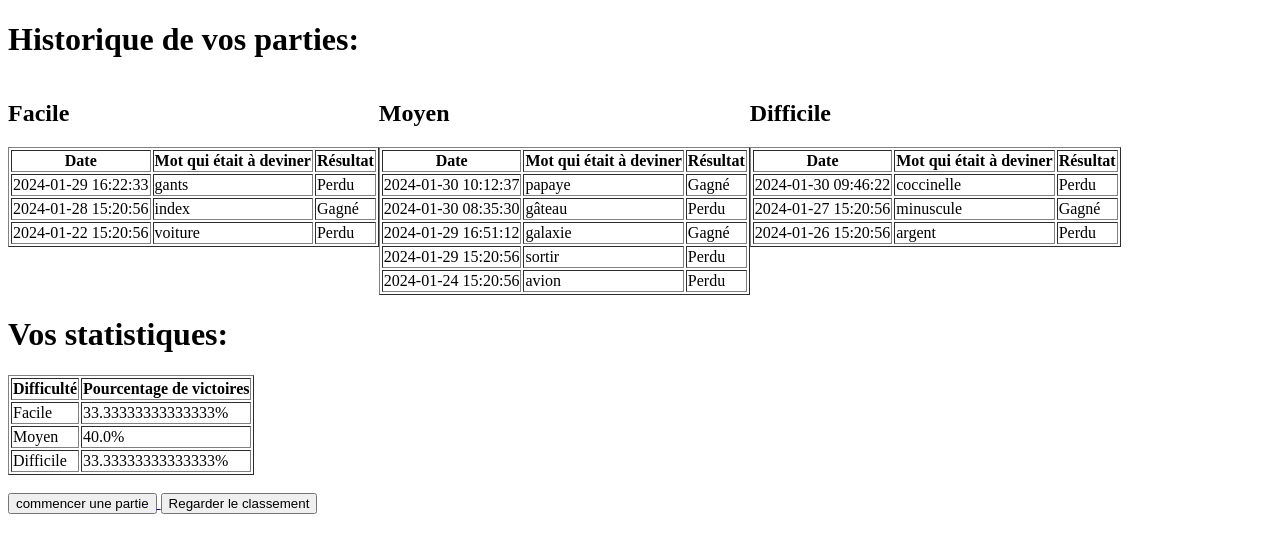
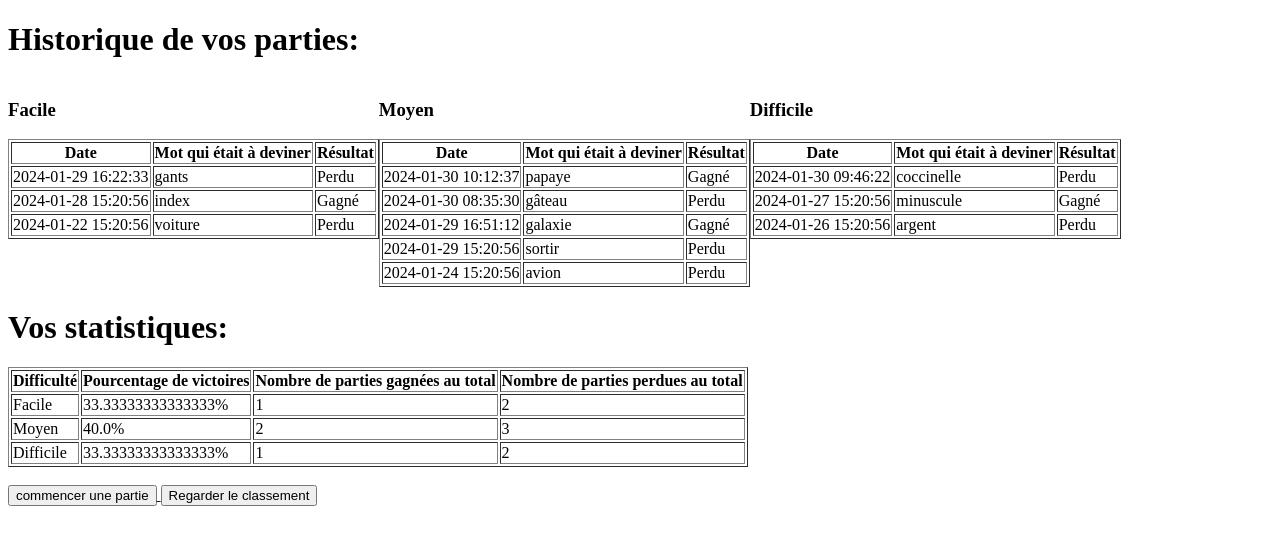
Before and after one commit to TimeoBlondeleauDubois/Pendu-site-avec-base-de-donnee, a Flask app: page /historique in a window 1280 px wide. Shown: the top 553 px of the page. Run offline with Flask 3, Linux system fonts and the light colour scheme; a user stored in the database is signed in; data comes from the database, SQL or seed files in the repository; both versions use the stored data as it was after the commit.

Commit message:
affichage nb de victoire et défaites

```diff
--- a/app.py
+++ b/app.py
@@ -302,8 +302,23 @@ def historique():
     total_parties = total_facile + total_moyen + total_difficile
     pourcentage_total = (len([game for game in game_history_facile + game_history_moyen + game_history_difficile if game[2] == "Gagné"]) / total_parties) * 100 if total_parties > 0 else 0
 
-    return render_template('historique.html', game_history_moyen=game_history_moyen, game_history_facile=game_history_facile, game_history_difficile=game_history_difficile,
-                           pourcentage_facile=pourcentage_facile, pourcentage_moyen=pourcentage_moyen, pourcentage_difficile=pourcentage_difficile, pourcentage_total=pourcentage_total)
+
+
+    total_gagne_facile = len([game for game in game_history_facile if game[2] == "Gagné"])
+    total_perdu_facile = len([game for game in game_history_facile if game[2] == "Perdu"])
+
+    total_gagne_moyen = len([game for game in game_history_moyen if game[2] == "Gagné"])
+    total_perdu_moyen = len([game for game in game_history_moyen if game[2] == "Perdu"])
+
+    total_gagne_difficile = len([game for game in game_history_difficile if game[2] == "Gagné"])
+    total_perdu_difficile = len([game for game in game_history_difficile if game[2] == "Perdu"])
+
+
+    return render_template('historique.html', game_history_moyen=game_history_moyen, game_history_facile=game_history_facile,
+    game_history_difficile=game_history_difficile, pourcentage_facile=pourcentage_facile, pourcentage_moyen=pourcentage_moyen,
+    pourcentage_difficile=pourcentage_difficile, pourcentage_total=pourcentage_total, total_gagne_facile=total_gagne_facile,
+    total_perdu_facile=total_perdu_facile, total_gagne_moyen=total_gagne_moyen, total_perdu_moyen=total_perdu_moyen,
+    total_gagne_difficile=total_gagne_difficile, total_perdu_difficile=total_perdu_difficile)
 
 
 if __name__ == "__main__":
--- a/templates/historique.html
+++ b/templates/historique.html
@@ -11,7 +11,7 @@
 
     <div class="table-container">
         <div class="table-section1">
-            <h2>Facile</h2>
+            <h3>Facile</h3>
             <table border="1">
                 <thead>
                     <tr>
@@ -33,7 +33,7 @@
         </div>
 
         <div class="table-section2">
-            <h2>Moyen</h2>
+            <h3>Moyen</h3>
             <table border="1">
                 <thead>
                     <tr>
@@ -55,7 +55,7 @@
         </div>
 
         <div class="table-section3">
-            <h2>Difficile</h2>
+            <h3>Difficile</h3>
             <table border="1">
                 <thead>
                     <tr>
@@ -84,20 +84,28 @@
                 <tr>
                     <th>Difficulté</th>
                     <th>Pourcentage de victoires</th>
+                    <th>Nombre de parties gagnées au total</th>
+                    <th>Nombre de parties perdues au total</th>
                 </tr>
             </thead>
             <tbody>
                 <tr>
                     <td>Facile</td>
                     <td>{{ pourcentage_facile }}%</td>
+                    <td>{{ total_gagne_facile }}</td>
+                    <td>{{ total_perdu_facile }}</td>
                 </tr>
                 <tr>
                     <td>Moyen</td>
                     <td>{{ pourcentage_moyen }}%</td>
+                    <td>{{ total_gagne_moyen }}</td>
+                    <td>{{ total_perdu_moyen }}</td>
                 </tr>
                 <tr>
                     <td>Difficile</td>
                     <td>{{ pourcentage_difficile }}%</td>
+                    <td>{{ total_gagne_difficile }}</td>
+                    <td>{{ total_perdu_difficile }}</td>
                 </tr>
             </tbody>
         </table>
```
Also changed, not shown: Pendu.db.
